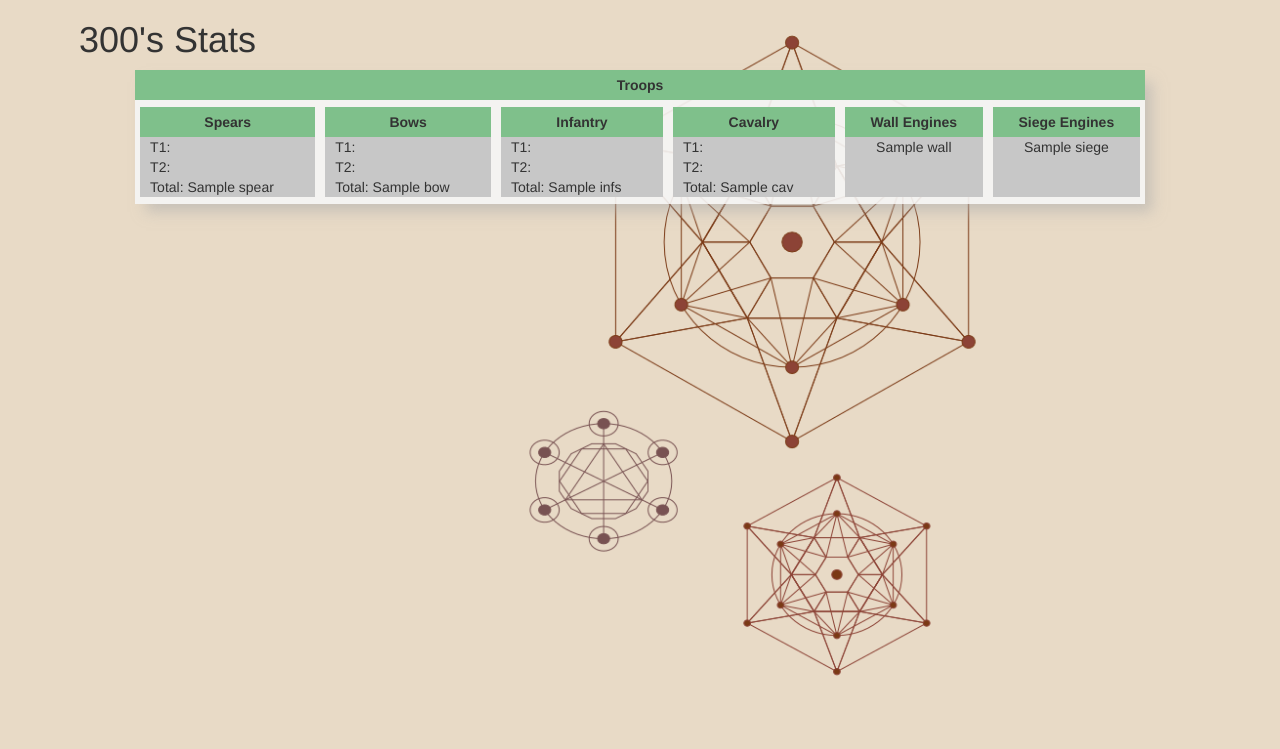
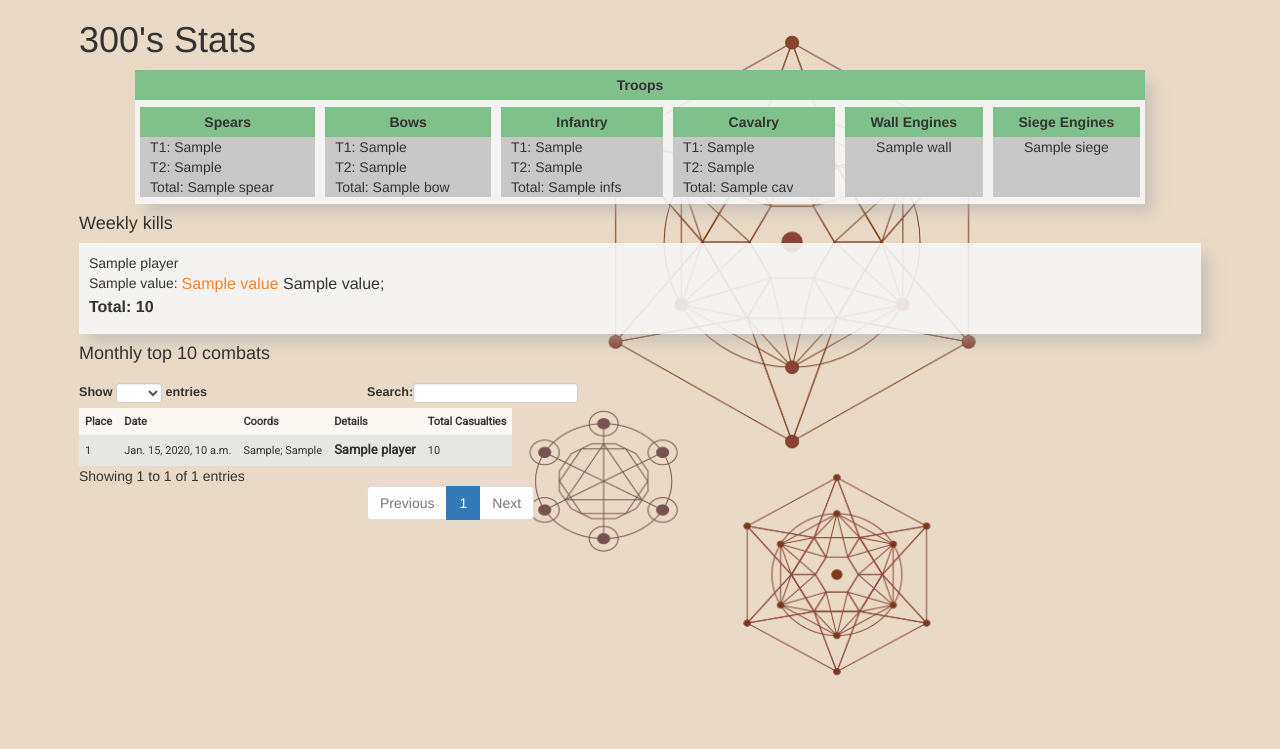
Before and after one commit to tinkinator/sinserver, a Django app: template apps/combats/templates/combats/stats.html in a window 1280 px wide. Shown: the top 749 px of the page. Run offline with Django 3.2, Linux system fonts and the light colour scheme; the template is opened without the code that fills it: most values are stand-ins (such as "Sample title", 1, 10 or a date in 2020); parts of the project's set-up code (start-up, migrations or seed data) failed here and were passed over; some libraries are stand-ins or nearby versions.

Commit message:
added alliance combat stats

```diff
--- a/apps/combats/static/combats/js/combats.js
+++ b/apps/combats/static/combats/js/combats.js
@@ -1,3 +1,8 @@
 /**
  * Created by aclawson on 1/12/17.
  */
+$(document).ready(function(){
+    var topTenTable = $('#topTen').DataTable({"pageLength": 5});
+    $('[data-toggle="tooltip"]').tooltip({container: 'body'});
+    $('#topTen_wrapper > .row:nth-child(odd) > div').removeClass('col-sm-6').addClass('col-sm-3');
+})
--- a/apps/combats/templates/combats/stats.html
+++ b/apps/combats/templates/combats/stats.html
@@ -9,9 +9,9 @@
                 <div class="top-label">Spears</div>
                 <div class="mid-content">
                     <ul>
-                        <li>T1: {{ SP_T1 }}</li>
-                        <li>T2: {{ SP_T2 }}</li>
-                        <li>Total: {{ Spear }}</li>
+                        <li>T1: {{ troop_counts.SP_T1 }}</li>
+                        <li>T2: {{ troop_counts.SP_T2 }}</li>
+                        <li>Total: {{ troop_counts.Spear }}</li>
                     </ul>
                 </div>
             </div>
@@ -19,9 +19,9 @@
                 <div class="top-label">Bows</div>
                 <div class="mid-content">
                     <ul>
-                        <li>T1: {{ BOW_T1 }}</li>
-                        <li>T2: {{ BOW_T2 }}</li>
-                        <li>Total: {{ Bow }}</li>
+                        <li>T1: {{ troop_counts.BOW_T1 }}</li>
+                        <li>T2: {{ troop_counts.BOW_T2 }}</li>
+                        <li>Total: {{ troop_counts.Bow }}</li>
                     </ul>
                 </div>
             </div>
@@ -29,9 +29,9 @@
                 <div class="top-label">Infantry</div>
                 <div class="mid-content">
                     <ul>
-                        <li>T1: {{ INF_T1 }}</li>
-                        <li>T2: {{ INF_T2 }}</li>
-                        <li>Total: {{ Infs }}</li>
+                        <li>T1: {{ troop_counts.INF_T1 }}</li>
+                        <li>T2: {{ troop_counts.INF_T2 }}</li>
+                        <li>Total: {{ troop_counts.Infs }}</li>
                     </ul>
                 </div>
             </div>
@@ -39,23 +39,68 @@
                 <div class="top-label">Cavalry</div>
                 <div class="mid-content">
                     <ul>
-                        <li>T1: {{ CAV_T1 }}</li>
-                        <li>T2: {{ CAV_T2 }}</li>
-                        <li>Total: {{ Cav }}</li>
+                        <li>T1: {{ troop_counts.CAV_T1 }}</li>
+                        <li>T2: {{ troop_counts.CAV_T2 }}</li>
+                        <li>Total: {{ troop_counts.Cav }}</li>
                     </ul>
                 </div>
             </div>
             <div class="info-square">
                 <div class="top-label">Wall Engines</div>
                 <div class="mid-content">
-                    {{ wall }}
+                    {{ troop_counts.wall }}
                 </div>
             </div>
             <div class="info-square">
                 <div class="top-label">Siege Engines</div>
                 <div class="mid-content">
-                    {{ siege }}
+                    {{ troop_counts.siege }}
                 </div>
             </div>
     </div>
+    <div>
+        <h4>Weekly kills</h4>
+        {% for player, value in totals.items %}
+            <div class="info-cluster-1">{{ player }}
+            {% for k, v in value.items %}
+            <div class="info-cluster-row">{{ k }}:
+                {% for x, y in v.items  %}
+                    {% if x != 'Total' %}
+                    <div class="info-value1"><span class="orange">{{ y }}</span> {{ x }};</div>
+                    {% endif %}
+                    {% endfor %}
+                <div class="info-value"><b>Total: {{ v.Total }}</b></div>
+                </div>
+            {% endfor %}
+            </div>
+    {% endfor %}
+    </div>
+    <h4>Monthly top 10 combats</h4>
+    <table id="topTen" class="mytable1">
+        <thead>
+            <th>Place</th>
+            <th>Date</th>
+            <th>Coords</th>
+            <th>Details</th>
+            <th>Total Casualties</th>
+        </thead>
+        {% for item in topten %}
+        {% for k, combat in item.items %}
+        <tr>
+            <td>{{ forloop.parentloop.counter }}</td>
+            <td>{{ combat.Date }}</td>
+            <td>{{ combat.Coords.X }}; {{ combat.Coords.Y }}</td>
+        <td>
+            {% for player, values in combat.Players.items %}
+                    <div style="font-size:13px; font-weight: bold;" class="{{ values.Role }}" data-toggle="tooltip" data-placement="top" title="{{ values.Role }}">{{ player }}</div>
+                {% for unit, v in values.Units.items %}
+                    <div style="font-size:12px;">{{ v.Casualties }} / {{ v.Count }} <span>{{ unit }}</span></div>
+                    {% endfor %}
+            {% endfor %}
+        </td>
+        <td>{{ combat.Total }}</td>
+        </tr>
+        {% endfor %}
+    {% endfor %}
+    </table>
 {% endblock %}
--- a/apps/combats/urls.py
+++ b/apps/combats/urls.py
@@ -4,4 +4,5 @@ from . import views
 urlpatterns = patterns('',
     url(r'^healthcheck', views.health, name='health'),
     url(r'^stats', views.stats, name='stats'),
+    url(r'^admin/updateunits', views.update, name='update'),
     )
--- a/apps/logreg/static/logreg/css/styles.css
+++ b/apps/logreg/static/logreg/css/styles.css
@@ -246,6 +246,24 @@ a.btn{
     padding: 3px 6px;
     font-size: 9px;
 }
+
+.mytable1{
+    background-color: rgba(255, 255, 255, 0.8);
+    font-size: 11px;
+    font-family: 'Roboto', sans-serif;
+    -moz-osx-font-smoothing: grayscale;
+    -webkit-font-smoothing: antialiased;
+    white-space: nowrap;
+
+}
+    .mytable1 td, .mytable1 th{
+        padding: 6px;
+    }
+
+    .mytable1 tbody tr:nth-child(odd){
+        background-color: rgba(225, 225, 225, 0.8);
+    }
+
 
 #assigned td, #unassignedArmies td{
     padding-bottom: 3px;
@@ -496,33 +514,45 @@ li.picker-switch a.btn span.glyphicon, div.timepicker span.glyphicon{
 
 .info-cluster-1{
     padding: 10px;
-    width: 60%;
     background-color: rgba(245, 245, 245, 0.9);
     -webkit-box-shadow: 9px 10px 13px -2px rgba(173,173,173,0.55);
     -moz-box-shadow: 9px 10px 13px -2px rgba(173,173,173,0.55);
     box-shadow: 9px 10px 13px -2px rgba(173,173,173,0.55);
     overflow: hidden;
+    margin-bottom: 5px;
 }
+    .info-cluster-1.w-60{
+        width: 60%;
+    }
+    .info-cluster-1.w-90{
+        width: 90%;
+    }
     .info-cluster-row {
         vertical-align: top;
         margin-bottom: 5px;
     }
 
     .info-label{
-        display: inline-block;
         font-weight: bold;
         vertical-align: middle;
         width: 35%;
+        height: 100%;
     }
     .info-value{
         vertical-align: top;
         font-size: 16px;
-        display: inline-block;
-        width: 55%;
+        padding-right: 5px;
+        width: 65%;
     }
 
     .info-value div button{
         margin: 0 10px 5px 0;
+    }
+
+    .info-value1{
+        vertical-align: top;
+        font-size: 16px;
+        display: inline-block;
     }
 
     #input-1, #input-2{
@@ -558,3 +588,11 @@ li.picker-switch a.btn span.glyphicon, div.timepicker span.glyphicon{
         list-style-type: none;
         padding-left: 10px;
     }
+
+.Defender{
+    color: #337ab7;
+}
+
+.Attacker{
+    color: #b92c28;
+}
--- a/sinserver/version.py
+++ b/sinserver/version.py
@@ -1,4 +1,4 @@
-VERSION = '1.3.3'
+VERSION = '1.3.7'
 
 if __name__ == '__main__':
     print VERSION
```
Also changed, not shown: apps/combats/views.py (+95 -34 lines), apps/logreg/templates/logreg/account.html (+19 -19 lines).
